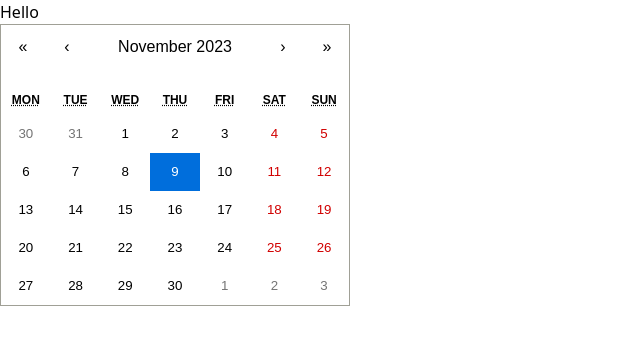
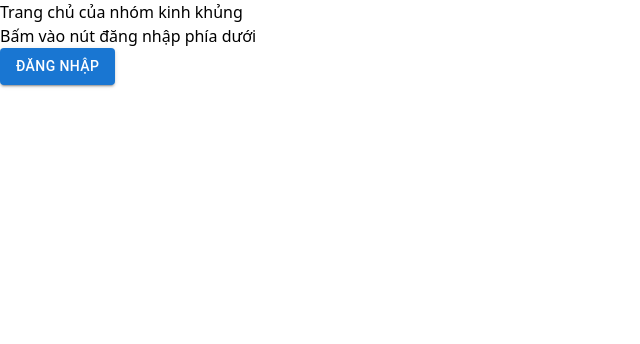
Before and after one commit to lightraptor2310/React-Template, a React (Vite) app: page / in a window 1280 px wide. Shown: the top 344 px of the page, without its empty margins (0-640 px from the left). Built offline with nearby package versions, Linux system fonts and the light colour scheme.

Commit message:
add home

```diff
--- a/src/App.jsx
+++ b/src/App.jsx
@@ -1,14 +1,20 @@
-import {Route, Routes} from 'react-router-dom'
+import {Link, Route, Routes} from 'react-router-dom'
 import Login from './page/Login'
 import Home from './page/Home'
 import Calendar from 'react-calendar'
 import 'react-calendar/dist/Calendar.css';
 import { useState } from 'react';
+import Button from '@mui/material/Button'
 const App = () => {
   const [value, setValue] = useState(new Date());
   return (
-    <><h1>Hello</h1>
-    <Calendar value={value}/></>
+    <><p>Trang chủ của nhóm kinh khủng</p>
+    <p>Bấm vào nút đăng nhập phía dưới</p>
+    <Button variant="contained" color="primary">
+    <Link to="/login">Đăng nhập</Link>
+    </Button>
+
+    </>
   )
 }
 export default App
```
